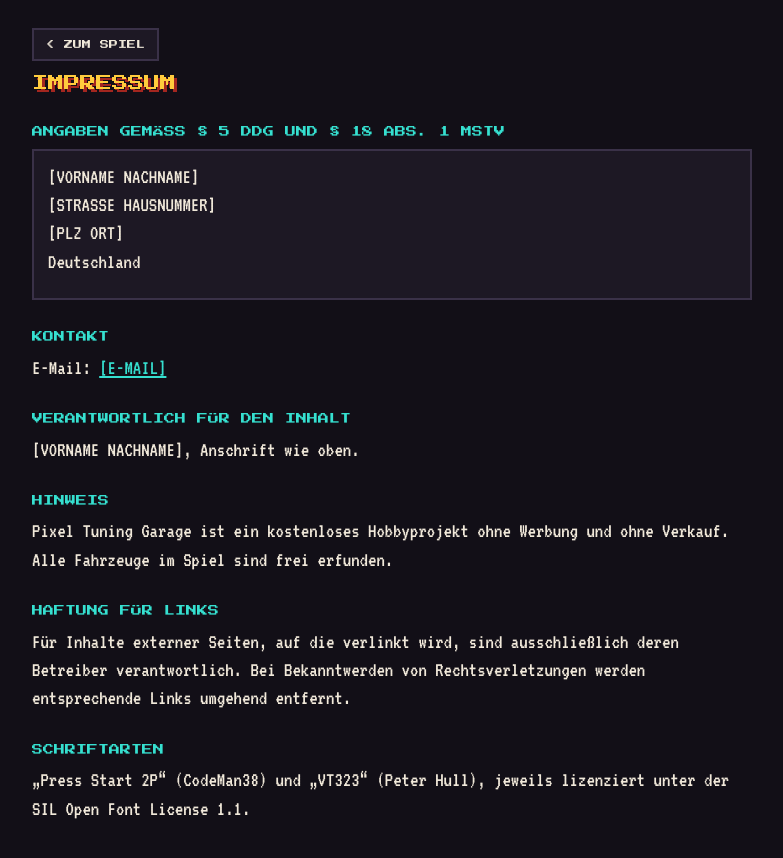
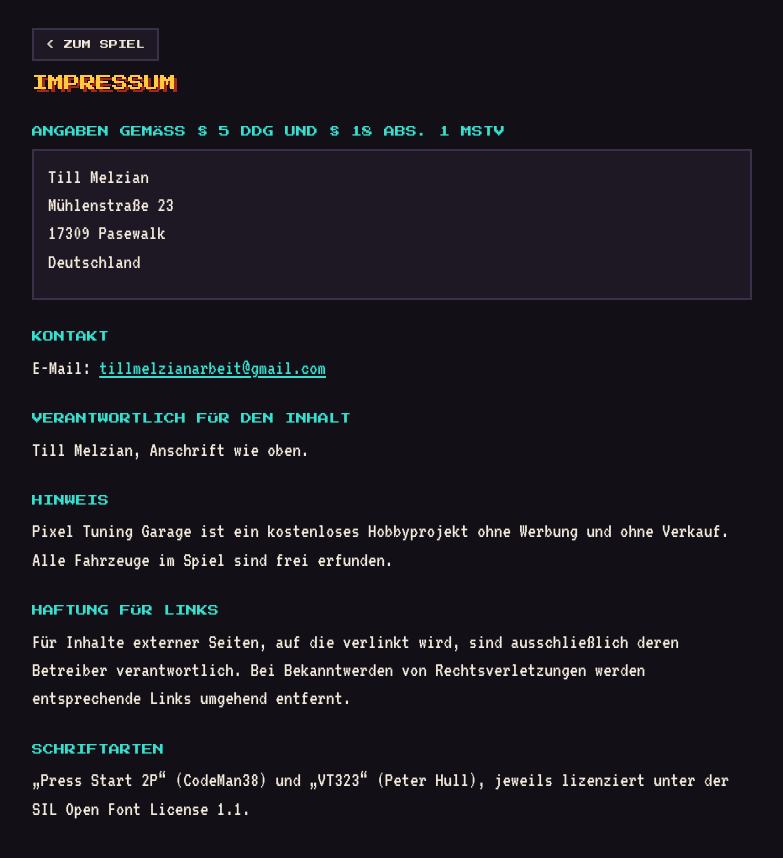
Before and after one commit to tillmelzianarbeit-eng/tuning-garage-2, a plain HTML site: page impressum.html in a window 1280 px wide. Shown: the whole page, without its empty margins (248-1031 px from the left). Drawn offline with Linux system fonts and the light colour scheme.

Commit message:
Impressum und Datenschutz: Angaben von Till eingetragen
Co-Authored-By: Claude Opus 5.5 <noreply@anthropic.com>
Claude-Session: https://claude.ai/code/session_01YFcs3Vo6UnXaf6ZiYnb6Ps

```diff
--- a/impressum.html
+++ b/impressum.html
@@ -14,17 +14,17 @@
 
 <h2>ANGABEN GEMÄSS § 5 DDG UND § 18 ABS. 1 MSTV</h2>
 <div class="box">
-<p>[VORNAME NACHNAME]<br>
-[STRASSE HAUSNUMMER]<br>
-[PLZ ORT]<br>
+<p>Till Melzian<br>
+Mühlenstraße 23<br>
+17309 Pasewalk<br>
 Deutschland</p>
 </div>
 
 <h2>KONTAKT</h2>
-<p>E-Mail: <a href="mailto:[E-MAIL]">[E-MAIL]</a></p>
+<p>E-Mail: <a href="mailto:tillmelzianarbeit@gmail.com">tillmelzianarbeit@gmail.com</a></p>
 
 <h2>VERANTWORTLICH FÜR DEN INHALT</h2>
-<p>[VORNAME NACHNAME], Anschrift wie oben.</p>
+<p>Till Melzian, Anschrift wie oben.</p>
 
 <h2>HINWEIS</h2>
 <p>Pixel Tuning Garage ist ein kostenloses Hobbyprojekt ohne Werbung und ohne Verkauf. Alle Fahrzeuge im Spiel sind frei erfunden.</p>
```
Also changed, not shown: datenschutz.html (+4 -4 lines), 1 other file.
